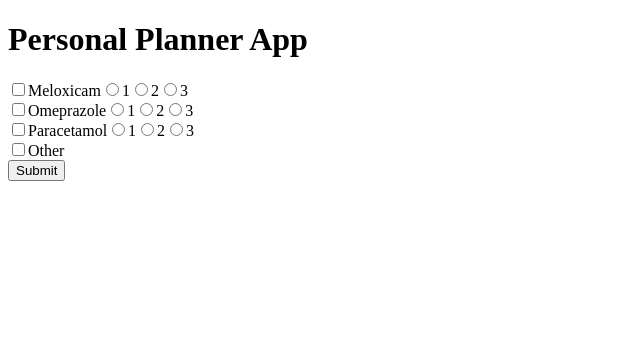
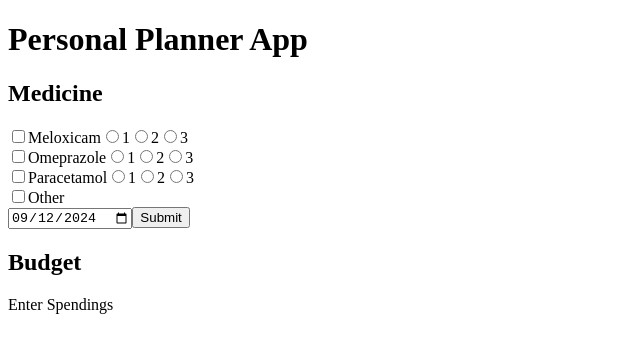
Before and after one commit to leonyi4/personal_app, a React (Vite) app: page / in a window 1280 px wide. Shown: the top 352 px of the page, without its empty margins (0-640 px from the left). Built offline with nearby package versions, Linux system fonts and the light colour scheme.

Commit message:
added Date and validation

```diff
--- a/src/App.jsx
+++ b/src/App.jsx
@@ -4,15 +4,6 @@ import MedicineSelection from './MedicineSelection';
 import OtherMedicine from './OtherMedicine';
 
 function App() {
-
-  // const [medicine, setMedicine] = useState("")
-  // const [amount, setAmount] = useState("")
-  //const [paracetamol, setParacetamol] = useState("")
-
-  // const handleSubmit = (e) => {
-  //   e.preventDefault();
-  //   alert(`Medicine: ${medicine}, Amount: ${amount}`);
-  // };
 
   const [medicines, setMedicines] = useState({
     meloxicam: { selected: false, amount: "" },
@@ -21,6 +12,12 @@ function App() {
   })
 
   const [otherMedicine, setOtherMedicine] = useState({ selected: false, name: "", amount: "" });
+
+  const getTodayDate = () =>{
+    const today = new Date();
+    return today.toISOString().split('T')[0];
+  }
+  const [medicineDate, setMedicineDate] = useState(getTodayDate)
 
   //handle changes in medicine selection
   const handleMedicineChange = (e) => {
@@ -94,6 +91,17 @@ function App() {
   const handleSubmit = (e) => {
     e.preventDefault()
 
+    const isAnyMedicineSelected = Object.keys(medicines).some(
+      (key) => medicines[key].selected
+    )
+
+    const isOtherMedicineValid = otherMedicine.selected && otherMedicine.name;
+
+    if (!isAnyMedicineSelected && !isOtherMedicineValid) {
+      alert("Enter at least one medicine!")
+      return;
+    }
+
     // Filter Selected Medicines
     const selectedMedicines = Object.keys(medicines).filter((key) => medicines[key].selected)
 
@@ -105,7 +113,11 @@ function App() {
     }
 
 
-    alert(`Medicines and amounts: ${medicineAmounts.join(", ")}`);
+    alert(`Medicines and amounts: ${medicineAmounts.join(", ")}, submited on date: ${medicineDate}`);
+  }
+
+  const handleSubmit2 = (e) => {
+    e.preventDefault()
   }
 
   return (
@@ -113,7 +125,10 @@ function App() {
       <div>
         <h1>Personal Planner App</h1>
       </div>
+      <div>
+        <h2>Medicine</h2>
         <form onSubmit={handleSubmit}>
+
           {Object.keys(medicines).map((medicineName) => (
             <MedicineSelection
               key={medicineName}
@@ -132,10 +147,16 @@ function App() {
             onNameChange={handleOtherMedicineChange}
             onOtherAmountChange={handleOtherMedicineAmountChange}
           />
-
+          <input type='date' name='medicineDate' value={medicineDate} onChange={(e) => setMedicineDate(e.target.value)} />
           <button type='submit'>Submit</button>
         </form>
-
+      </div>
+      <div>
+        <h2>Budget</h2>
+        <form onSubmit={handleSubmit2}>
+          <label>Enter Spendings</label>
+        </form>
+      </div>
     </>
   )
 }
```
Lines whose indentation alone changed are shown as unchanged.
